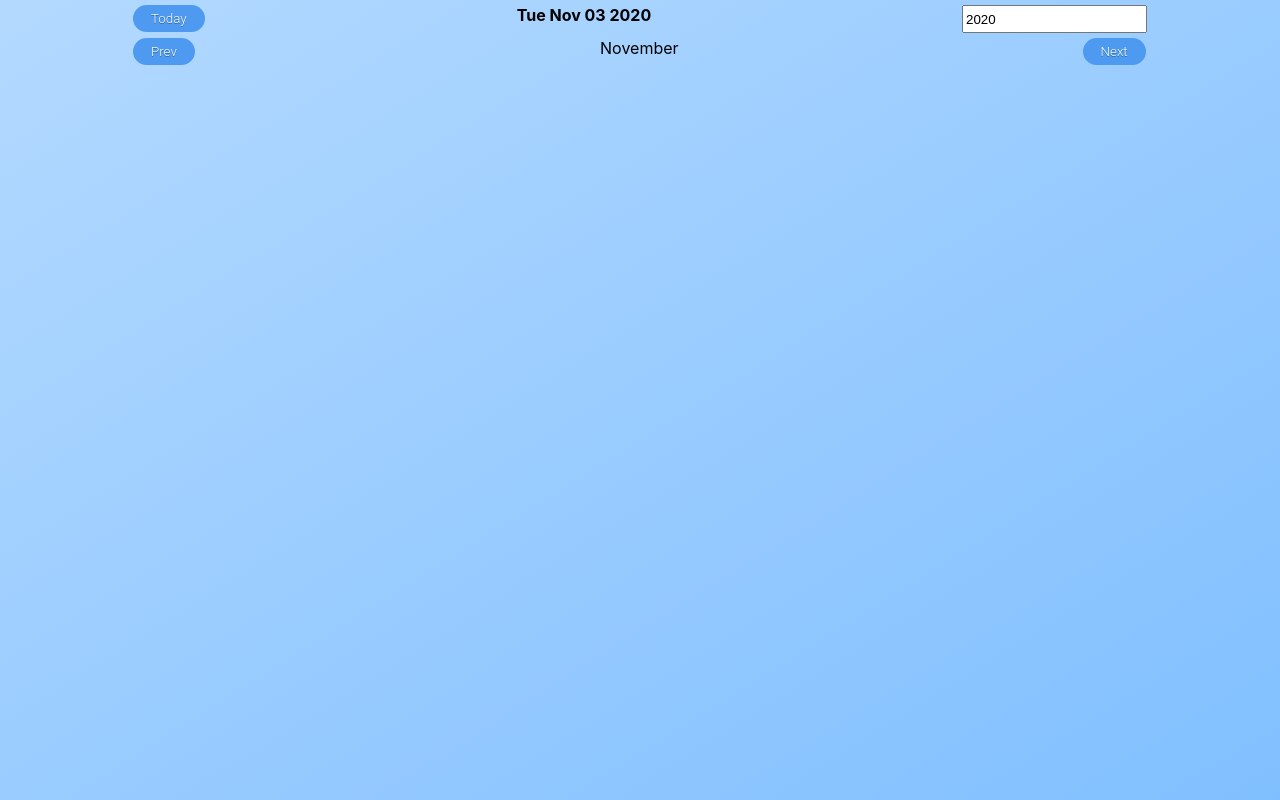
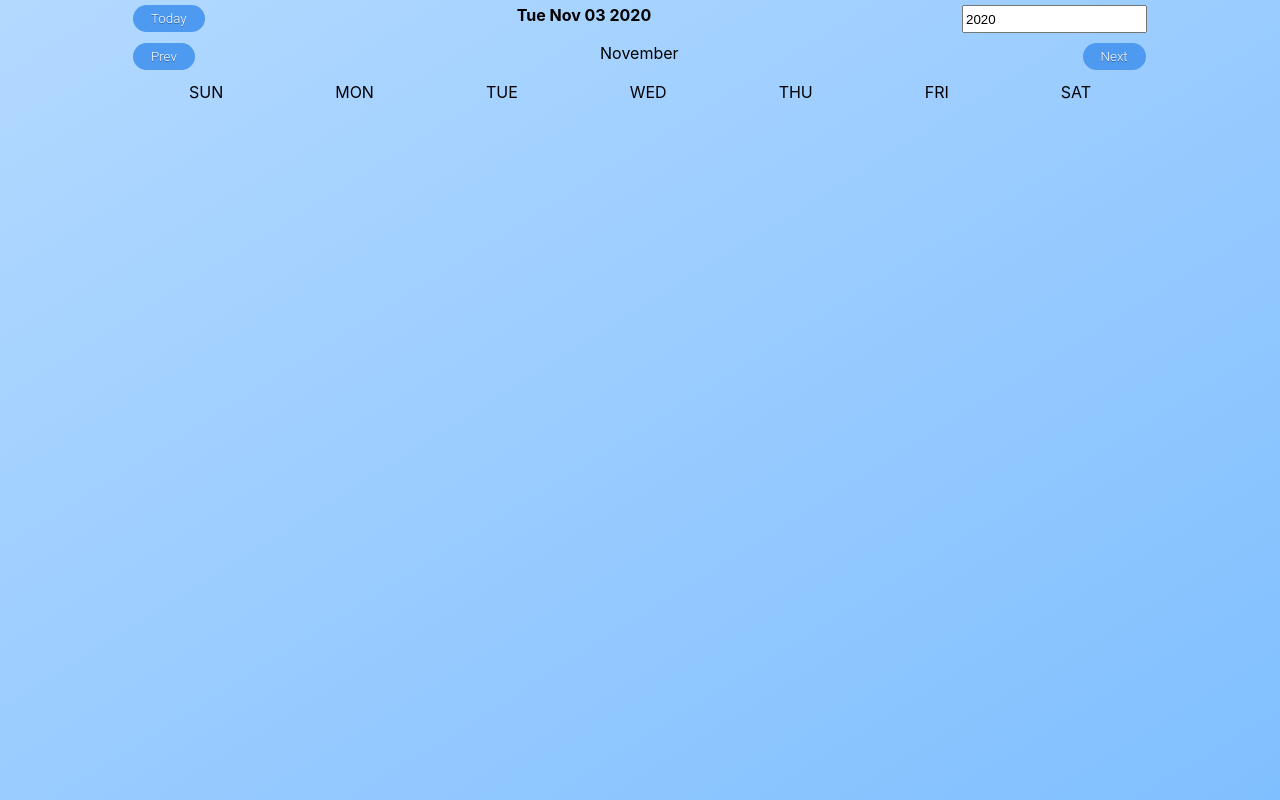
Before and after one commit to sunilsv26/Calander, a React (Create React App) app: page / in a window 1280 px wide. Built offline with nearby package versions, Linux system fonts and the light colour scheme.

Commit message:
#10 Rendered dayNames

```diff
--- a/src/components/calander/calander.js
+++ b/src/components/calander/calander.js
@@ -2,7 +2,8 @@ import React, { Component } from 'react'
 
 import classes from './calander.module.css';
 import Year  from './yearHeader/year';
-import Month from './mothHeader/month'
+import Month from './mothHeader/month';
+import DayNames from './dayHeader/day'
 
 class Calander extends Component{
     state ={
@@ -30,6 +31,7 @@ class Calander extends Component{
                 yearChanged={this.yearInputChangeHandler}
                 today={this.state.today}/>
                 <Month month={this.state.month} />
+                <DayNames />
             </div>
         )
     }
--- a/src/components/calander/mothHeader/month.module.css
+++ b/src/components/calander/mothHeader/month.module.css
@@ -1,6 +1,6 @@
 .Month{
     width: 100%;
-    margin-bottom: 5px;
+    margin-bottom: 10px;
     display: flex;
     justify-content: space-between;
 }
--- a/src/components/calander/yearHeader/year.module.css
+++ b/src/components/calander/yearHeader/year.module.css
@@ -1,6 +1,6 @@
 .Year{
     width: 100%;
-    margin-bottom: 5px;
+    margin-bottom: 10px;
     display: flex;
     justify-content: space-between;
 }
```
